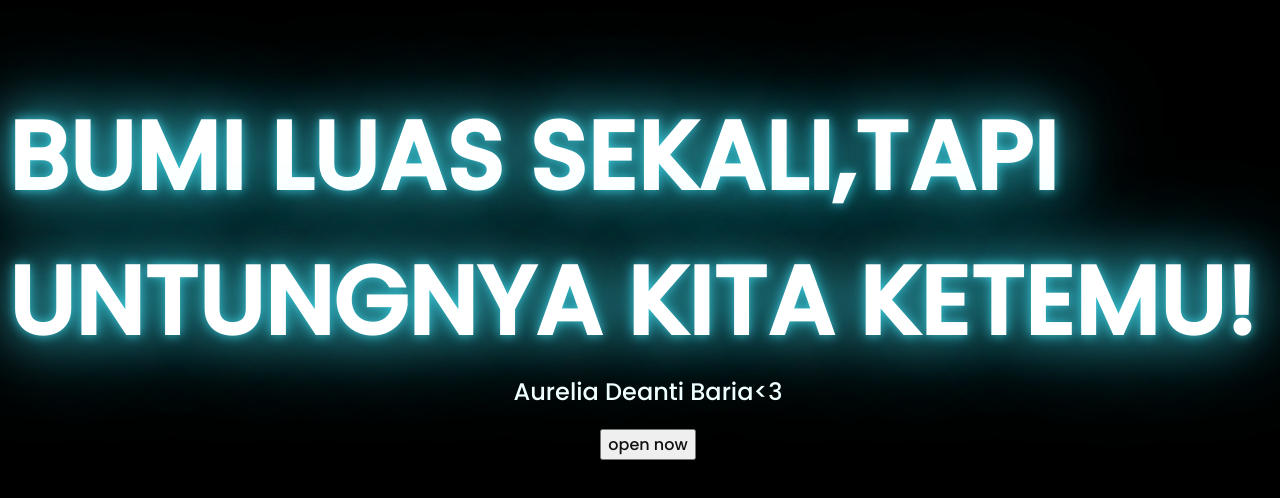
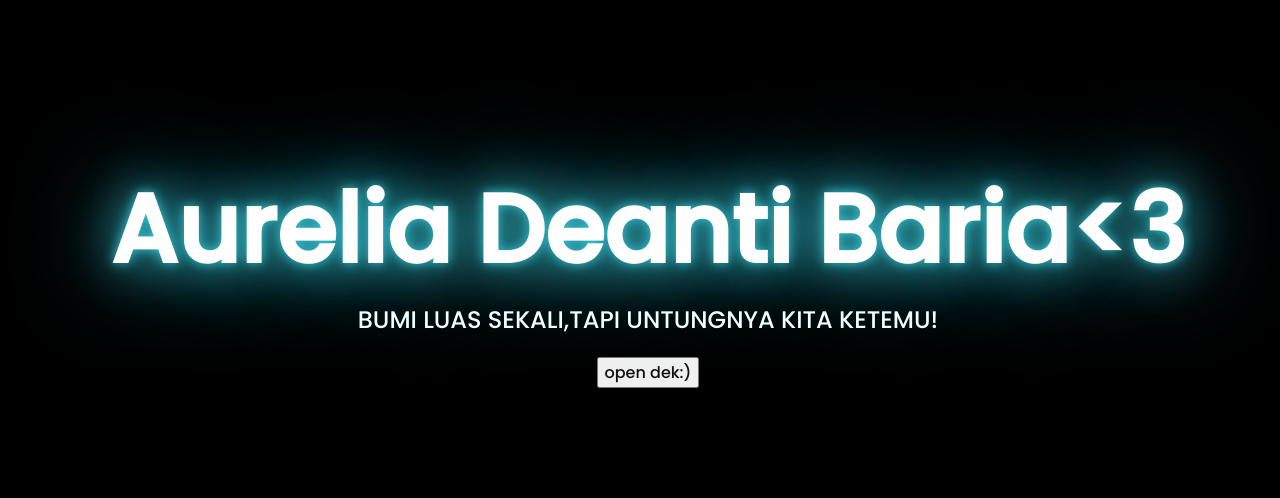
Before and after one commit to yaleeee/3726mdpl.gihtub.io, a plain HTML site: page index.html in a window 1280 px wide. Shown: the part 136-634 px from the top of the page. Drawn offline with Linux system fonts and the light colour scheme.

Commit message:
Update index.html

```diff
--- a/index.html
+++ b/index.html
@@ -10,17 +10,18 @@
 </head>
 <body>
     <div class="greetings">
+       <span>Aurelia Deanti Baria<3</span>
 
-        <span>BUMI LUAS SEKALI,TAPI UNTUNGNYA KITA KETEMU!</span>
 
     </div>
 
     <div class="description">
-        <span>Aurelia Deanti Baria<3</span>
+        <span>BUMI LUAS SEKALI,TAPI UNTUNGNYA KITA KETEMU!</span>
+
     </div>
     <div class="button">
         <button>
-            <a href="flower.html">open now</a>
+            <a href="flower.html">open dek:)</a>
         </button>
 
     </div>
```
